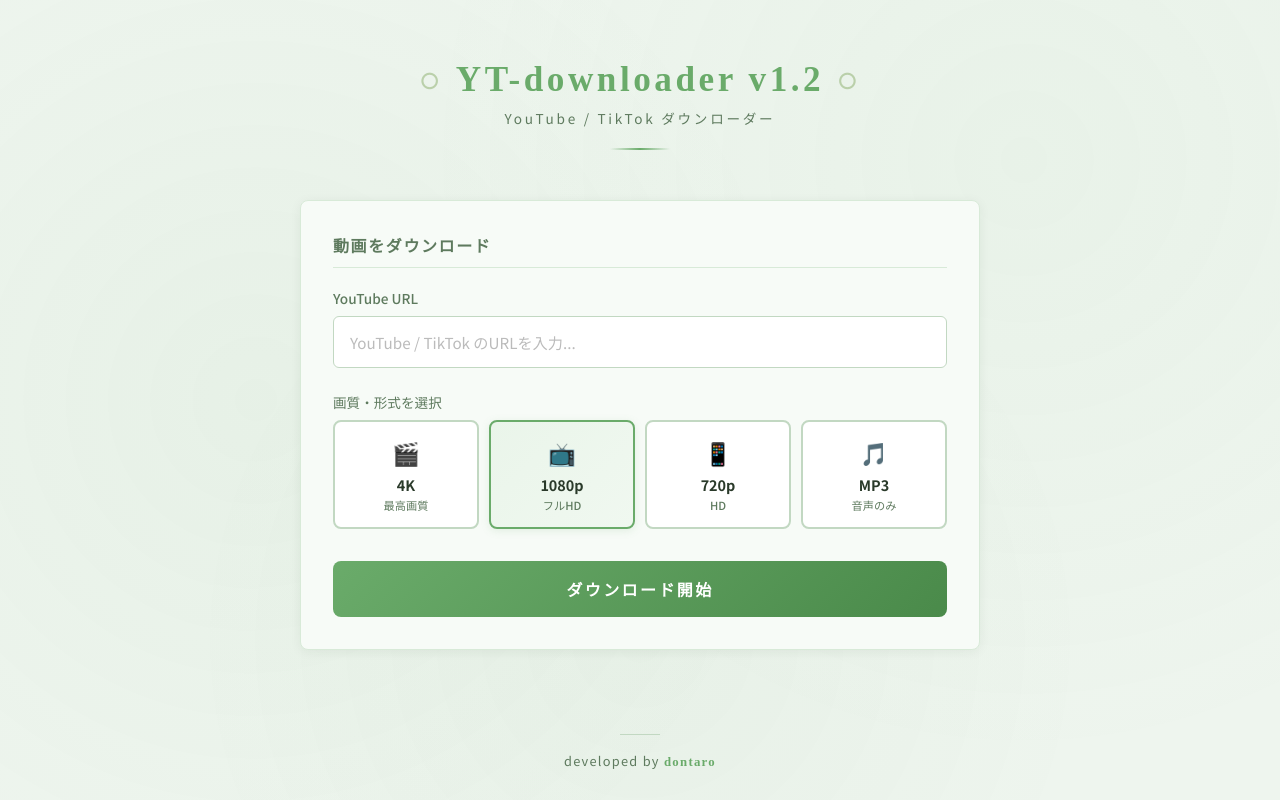
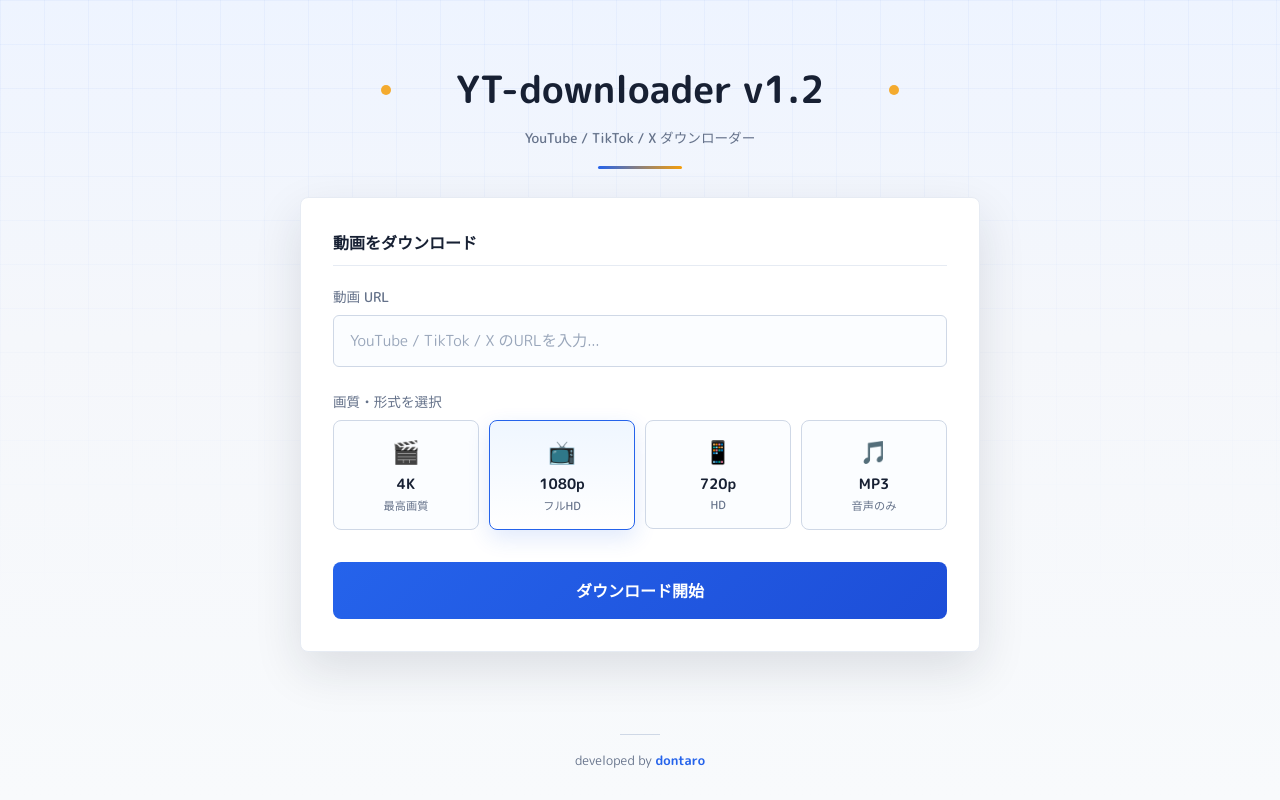
Before and after one commit to dntrsan/yt-downloader, a Flask app: page / in a window 1280 px wide. Run offline with Flask 3, Linux system fonts and the light colour scheme; some libraries are stand-ins or nearby versions.

Commit message:
Add X cookie support and refresh UI

```diff
--- a/app.py
+++ b/app.py
@@ -17,13 +17,50 @@
     response.headers.pop("X-Powered-By", None)
     return response
 
-DOWNLOAD_DIR = os.path.join(os.path.dirname(os.path.abspath(__file__)), "downloads")
+BASE_DIR = os.path.dirname(os.path.abspath(__file__))
+DOWNLOAD_DIR = os.path.join(BASE_DIR, "downloads")
 os.makedirs(DOWNLOAD_DIR, exist_ok=True)
 
 FFMPEG_PATH = shutil.which("ffmpeg")
 FFMPEG_DIR = os.path.dirname(FFMPEG_PATH) if FFMPEG_PATH else None
+DEFAULT_COOKIE_FILE = os.path.join(BASE_DIR, "cookies.txt")
 
 downloads = {}
+
+
+def get_cookie_source():
+    cookie_file = os.environ.get("YTDLP_COOKIEFILE", DEFAULT_COOKIE_FILE)
+    if not cookie_file or not os.path.exists(cookie_file):
+        return None
+
+    with open(cookie_file, "r", encoding="utf-8", errors="ignore") as f:
+        cookie_text = f.read().strip()
+
+    if not cookie_text:
+        return None
+
+    if cookie_text.startswith("# Netscape HTTP Cookie File") or "\t" in cookie_text:
+        return {"type": "file", "value": cookie_file}
+
+    raw_cookie = cookie_text
+    if raw_cookie.lower().startswith("cookie:"):
+        raw_cookie = raw_cookie.split(":", 1)[1].strip()
+
+    raw_cookie = " ".join(line.strip() for line in raw_cookie.splitlines() if line.strip())
+    if not raw_cookie:
+        return None
+
+    cookie_pairs = {}
+    for part in raw_cookie.split(";"):
+        if "=" in part:
+            name, value = part.strip().split("=", 1)
+            cookie_pairs[name] = value
+
+    return {
+        "type": "header",
+        "value": raw_cookie,
+        "ct0": cookie_pairs.get("ct0"),
+    }
 
 
 class ProgressHook:
@@ -106,6 +143,18 @@
             "postprocessor_hooks": [postprocessor_hook(task_id)],
             "noplaylist": True,
         }
+        cookie_source = get_cookie_source()
+        if cookie_source:
+            if cookie_source["type"] == "file":
+                common_opts["cookiefile"] = cookie_source["value"]
+            else:
+                headers = {
+                    "Cookie": cookie_source["value"],
+                    "User-Agent": "Mozilla/5.0 (Windows NT 10.0; Win64; x64) AppleWebKit/537.36 (KHTML, like Gecko) Chrome/124.0 Safari/537.36",
+                }
+                if cookie_source.get("ct0"):
+                    headers["x-csrf-token"] = cookie_source["ct0"]
+                common_opts["http_headers"] = headers
         if FFMPEG_DIR:
             common_opts["ffmpeg_location"] = FFMPEG_DIR
 
@@ -188,6 +237,10 @@
             error_msg = "この動画は利用できません。"
         elif "Private video" in error_msg:
             error_msg = "非公開動画のためダウンロードできません。"
+        elif "No video could be found in this tweet" in error_msg or "Some metadata is missing without authentication" in error_msg:
+            error_msg = "Xの動画情報を取得できませんでした。Xはログイン状態のCookieが必要な場合があります。cookies.txtを配置するか、YTDLP_COOKIEFILEでCookieファイルを指定してください。"
+        elif "Unsupported URL" in error_msg and ("x.com" in url or "twitter.com" in url):
+            error_msg = "このXのURL形式にyt-dlpが対応できませんでした。投稿詳細ページのURLを使い、yt-dlpを最新版へ更新してください。"
 
         socketio.emit("progress", {
             "task_id": task_id,
--- a/templates/index.html
+++ b/templates/index.html
@@ -4,23 +4,24 @@
     <meta charset="UTF-8">
     <meta name="viewport" content="width=device-width, initial-scale=1.0">
     <title>YT-downloader v1.2</title>
-    <link href="https://fonts.googleapis.com/css2?family=Noto+Serif+JP:wght@400;700&family=Noto+Sans+JP:wght@300;400;500;700&display=swap" rel="stylesheet">
+    <link href="https://fonts.googleapis.com/css2?family=M+PLUS+Rounded+1c:wght@300;400;500;700&display=swap" rel="stylesheet">
     <script src="https://cdnjs.cloudflare.com/ajax/libs/socket.io/4.7.5/socket.io.min.js"></script>
     <style>
         :root {
-            --bg-primary: #eef5ee;
-            --bg-secondary: #e2ede2;
-            --bg-card: #f7fbf7;
-            --text-primary: #2a3a2a;
-            --text-secondary: #5e7a5e;
-            --accent: #6aab6a;
-            --accent-light: #8ec78e;
-            --accent-dark: #4a8a4a;
-            --border: #c2d8c2;
-            --border-light: #d8ead8;
-            --success: #5a9a5a;
-            --error: #c06060;
-            --gold: #8aad6a;
+            --bg-primary: #f5f7fb;
+            --bg-secondary: #eef2f7;
+            --bg-card: #ffffff;
+            --text-primary: #172033;
+            --text-secondary: #65728a;
+            --accent: #2563eb;
+            --accent-light: #60a5fa;
+            --accent-dark: #1d4ed8;
+            --border: #cfd8e6;
+            --border-light: #e6ebf3;
+            --success: #0f9f6e;
+            --error: #d64545;
+            --gold: #f59e0b;
+            --shadow: 0 18px 48px rgba(23, 32, 51, 0.12);
         }
 
         * {
@@ -30,8 +31,9 @@
         }
 
         body {
-            font-family: 'Noto Sans JP', sans-serif;
-            background-color: var(--bg-primary);
+            font-family: 'M PLUS Rounded 1c', -apple-system, BlinkMacSystemFont, sans-serif;
+            background:
+                linear-gradient(180deg, #eef4ff 0%, var(--bg-primary) 42%, #f8fafc 100%);
             color: var(--text-primary);
             min-height: 100vh;
             display: flex;
@@ -47,9 +49,10 @@
             width: 100%;
             height: 100%;
             background-image:
-                radial-gradient(circle at 20% 50%, rgba(106, 171, 106, 0.05) 0%, transparent 50%),
-                radial-gradient(circle at 80% 20%, rgba(142, 199, 142, 0.05) 0%, transparent 50%),
-                radial-gradient(circle at 50% 80%, rgba(74, 138, 74, 0.04) 0%, transparent 50%);
+                linear-gradient(rgba(37, 99, 235, 0.055) 1px, transparent 1px),
+                linear-gradient(90deg, rgba(37, 99, 235, 0.055) 1px, transparent 1px);
+            background-size: 44px 44px;
+            mask-image: linear-gradient(to bottom, rgba(0, 0, 0, 0.8), transparent 76%);
             pointer-events: none;
             z-index: 0;
         }
@@ -67,28 +70,30 @@
         /* Header */
         header {
             text-align: center;
-            padding: 40px 0 30px;
+            padding: 42px 0 28px;
         }
 
         .site-title {
-            font-family: 'Noto Serif JP', serif;
-            font-size: 2.2rem;
+            font-family: 'M PLUS Rounded 1c', -apple-system, BlinkMacSystemFont, sans-serif;
+            font-size: 2.35rem;
             font-weight: 700;
-            color: var(--accent);
-            letter-spacing: 0.1em;
+            color: var(--text-primary);
+            letter-spacing: 0;
             position: relative;
             display: inline-block;
         }
 
         .site-title::before,
         .site-title::after {
-            content: '〇';
-            font-size: 0.5em;
+            content: '';
+            width: 10px;
+            height: 10px;
+            border-radius: 50%;
             position: absolute;
             top: 50%;
             transform: translateY(-50%);
-            color: var(--gold);
-            opacity: 0.5;
+            background: var(--gold);
+            opacity: 0.85;
         }
 
         .site-title::before {
@@ -102,15 +107,17 @@
         .site-subtitle {
             font-size: 0.85rem;
             color: var(--text-secondary);
-            margin-top: 8px;
-            letter-spacing: 0.2em;
+            margin-top: 10px;
+            letter-spacing: 0;
+            font-weight: 500;
         }
 
         .divider {
-            width: 60px;
-            height: 2px;
-            background: linear-gradient(90deg, transparent, var(--accent), transparent);
-            margin: 20px auto;
+            width: 84px;
+            height: 3px;
+            background: linear-gradient(90deg, var(--accent), var(--gold));
+            border-radius: 999px;
+            margin: 18px auto 0;
         }
 
         /* Main Card */
@@ -120,17 +127,17 @@
             border-radius: 8px;
             padding: 32px;
             margin-bottom: 20px;
-            box-shadow: 0 2px 12px rgba(42, 58, 42, 0.06);
+            box-shadow: var(--shadow);
         }
 
         .card-title {
-            font-family: 'Noto Serif JP', serif;
+            font-family: 'M PLUS Rounded 1c', -apple-system, BlinkMacSystemFont, sans-serif;
             font-size: 1rem;
-            color: var(--text-secondary);
+            color: var(--text-primary);
             margin-bottom: 20px;
             padding-bottom: 10px;
             border-bottom: 1px solid var(--border-light);
-            letter-spacing: 0.1em;
+            letter-spacing: 0;
         }
 
         /* URL Input */
@@ -152,8 +159,8 @@
             border: 1px solid var(--border);
             border-radius: 6px;
             font-size: 0.95rem;
-            font-family: 'Noto Sans JP', sans-serif;
-            background: #fff;
+            font-family: 'M PLUS Rounded 1c', -apple-system, BlinkMacSystemFont, sans-serif;
+            background: #fbfdff;
             color: var(--text-primary);
             transition: border-color 0.3s, box-shadow 0.3s;
             outline: none;
@@ -161,11 +168,11 @@
 
         .url-input:focus {
             border-color: var(--accent);
-            box-shadow: 0 0 0 3px rgba(106, 171, 106, 0.15);
+            box-shadow: 0 0 0 4px rgba(37, 99, 235, 0.14);
         }
 
         .url-input::placeholder {
-            color: #bbb;
+            color: #9aa7bb;
         }
 
         /* Quality Selection */
@@ -191,22 +198,23 @@
             flex-direction: column;
             align-items: center;
             padding: 14px 8px;
-            border: 2px solid var(--border);
+            border: 1px solid var(--border);
             border-radius: 8px;
             cursor: pointer;
             transition: all 0.3s;
-            background: #fff;
+            background: #fbfdff;
+            min-height: 94px;
         }
 
         .quality-option label:hover {
             border-color: var(--accent-light);
-            background: #f0f8f0;
+            background: #f4f8ff;
         }
 
         .quality-option input:checked + label {
             border-color: var(--accent);
-            background: linear-gradient(135deg, #eaf5ea, #f0f8f0);
-            box-shadow: 0 2px 8px rgba(106, 171, 106, 0.15);
+            background: linear-gradient(180deg, #eff6ff, #ffffff);
+            box-shadow: 0 8px 22px rgba(37, 99, 235, 0.14);
         }
 
         .quality-icon {
@@ -235,11 +243,11 @@
             border: none;
             border-radius: 8px;
             font-size: 1rem;
-            font-family: 'Noto Sans JP', sans-serif;
+            font-family: 'M PLUS Rounded 1c', -apple-system, BlinkMacSystemFont, sans-serif;
             font-weight: 700;
             cursor: pointer;
             transition: all 0.3s;
-            letter-spacing: 0.15em;
+            letter-spacing: 0;
             position: relative;
             overflow: hidden;
         }
@@ -462,13 +471,13 @@
             padding: 30px 20px;
             color: var(--text-secondary);
             font-size: 0.8rem;
-            letter-spacing: 0.1em;
+            letter-spacing: 0;
             position: relative;
             z-index: 1;
         }
 
         footer .dev-name {
-            font-family: 'Noto Serif JP', serif;
+            font-family: 'M PLUS Rounded 1c', -apple-system, BlinkMacSystemFont, sans-serif;
             font-weight: 700;
             color: var(--accent);
         }
@@ -521,7 +530,7 @@
     <div class="container">
         <header>
             <h1 class="site-title">YT-downloader v1.2</h1>
-            <p class="site-subtitle">YouTube / TikTok ダウンローダー</p>
+            <p class="site-subtitle">YouTube / TikTok / X ダウンローダー</p>
             <div class="divider"></div>
         </header>
 
@@ -529,12 +538,12 @@
             <h2 class="card-title">動画をダウンロード</h2>
 
             <div class="input-group">
-                <label for="url-input">YouTube URL</label>
+                <label for="url-input">動画 URL</label>
                 <input
                     type="text"
                     id="url-input"
                     class="url-input"
-                    placeholder="YouTube / TikTok のURLを入力..."
+                    placeholder="YouTube / TikTok / X のURLを入力..."
                     autocomplete="off"
                 >
             </div>
```
Also changed, not shown: other parts of templates/index.html (+15 -14 lines), README.md, 1 other file.
